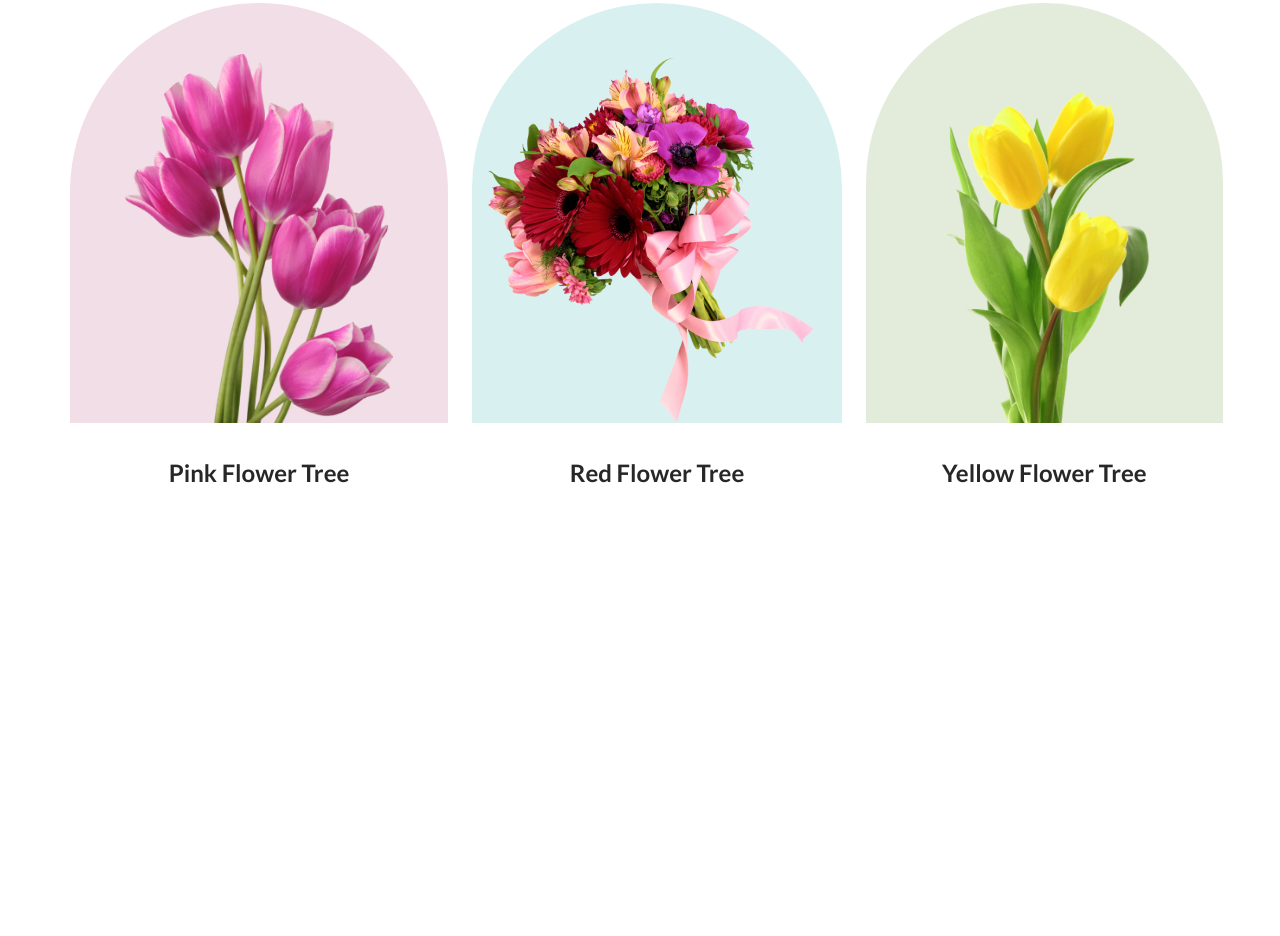
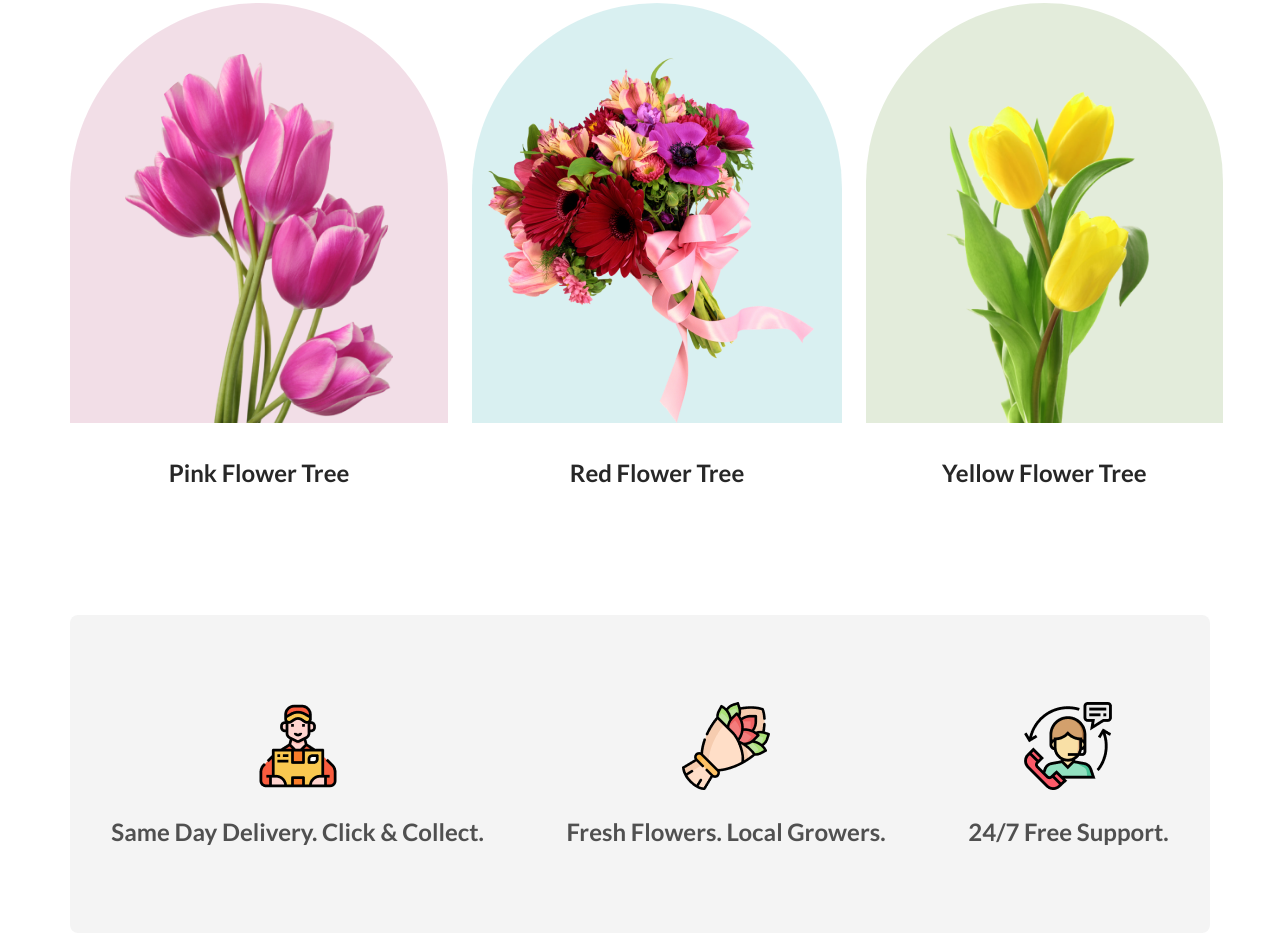
Before and after one commit to riponmondalbd/flower-shop, a plain HTML site: page index.html in a window 1280 px wide. Shown: the part 1142-2078 px from the top of the page. Before the commit the page ends 1757 px from the top, so only its background shows below. Drawn offline with Linux system fonts and the light colour scheme.

Commit message:
delivery option complete

```diff
--- a/index.html
+++ b/index.html
@@ -34,6 +34,7 @@
     </header>
 
     <body>
+        <!-- our featured flowers start -->
         <section>
             <div class="featured-flower-container">
                 <h3 class="common-heading">Our Featured Flowers</h3>
@@ -58,6 +59,26 @@
                 </div>
             </div>
         </section>
+        <!-- our featured flowers end -->
+
+        <!-- delivery section start -->
+        <section>
+            <div class="support-container">
+                <div class="single-support-container">
+                    <img src="images/Group 57.png" alt="delivery">
+                    <p class="delivery-details">Same Day Delivery. Click & Collect.</p>
+                </div>
+                <div class="single-support-container">
+                    <img src="images/Group 58.png" alt="flower">
+                    <p class="delivery-details">Fresh Flowers. Local Growers.</p>
+                </div>
+                <div class="single-support-container">
+                    <img src="images/Group 59.png" alt="support">
+                    <p class="delivery-details">24/7 Free Support.</p>
+                </div>
+            </div>
+        </section>
+        <!-- delivery section end -->
     </body>
     <footer></footer>
 </body>
--- a/styles/style.css
+++ b/styles/style.css
@@ -72,7 +72,7 @@ header {
     width: 634px;
 }
 
-/* Features style */
+/* Features flower style */
 .featured-flower-container {
     max-width: 1140px;
     margin: 0 auto;
@@ -95,7 +95,6 @@ header {
     padding-top: 50px;
     border-radius: 300px 300px 0 0;
     height: 370px;
-    /* width: 370px; */
 }
 
 .pink-flower {
@@ -120,3 +119,23 @@ header {
     font-weight: 700;
 
 }
+
+/* delivery styles */
+.support-container {
+    max-width: 1140px;
+    background-color: rgba(39, 39, 39, 0.05);
+    border-radius: 8px;
+    margin: 0 auto;
+    display: flex;
+    justify-content: space-around;
+    padding: 87px 0;
+    text-align: center;
+}
+
+.delivery-details {
+    margin-top: 24px;
+    color: rgba(39, 39, 39, 0.80);
+    text-align: center;
+    font-size: 24px;
+    font-weight: 600;
+}
```
